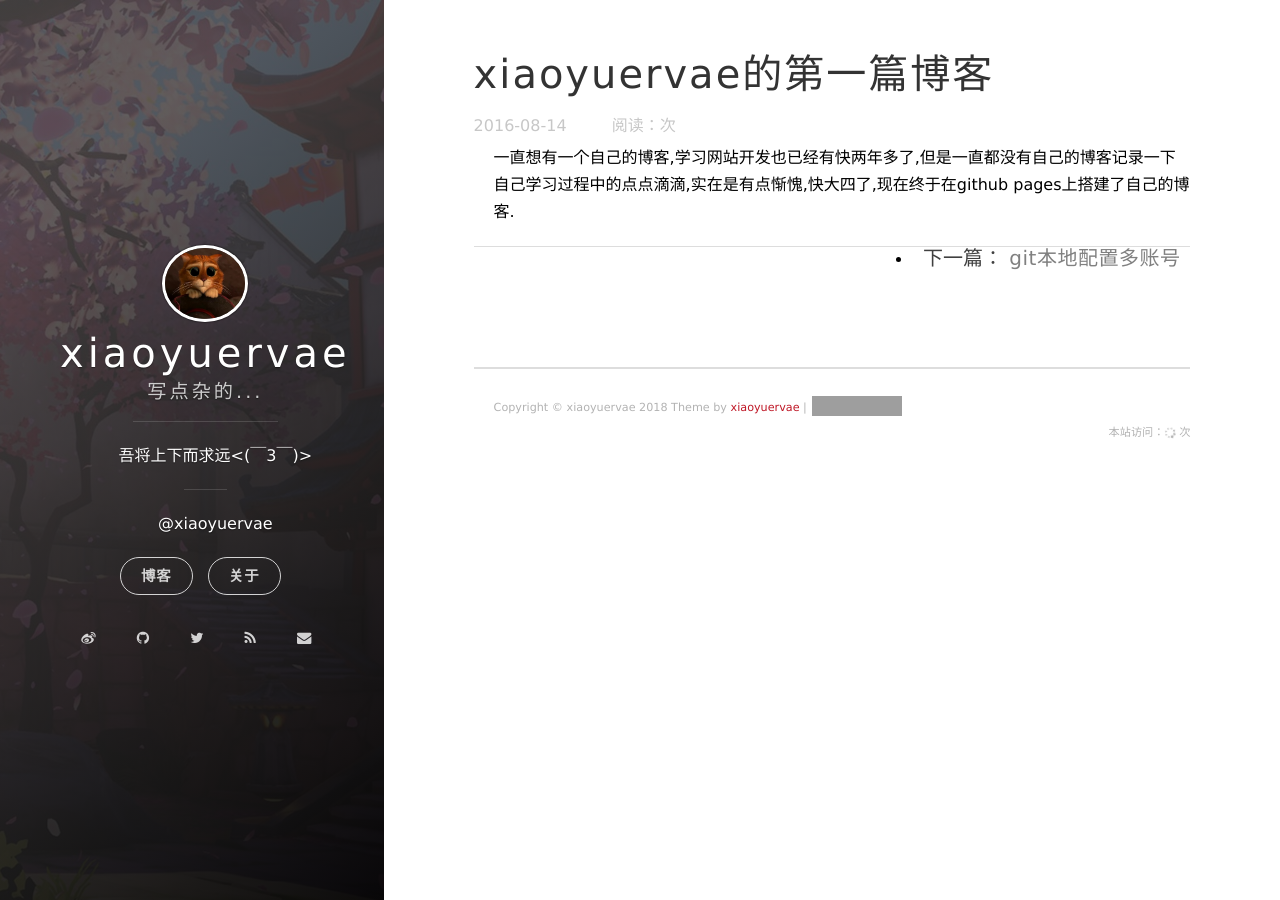
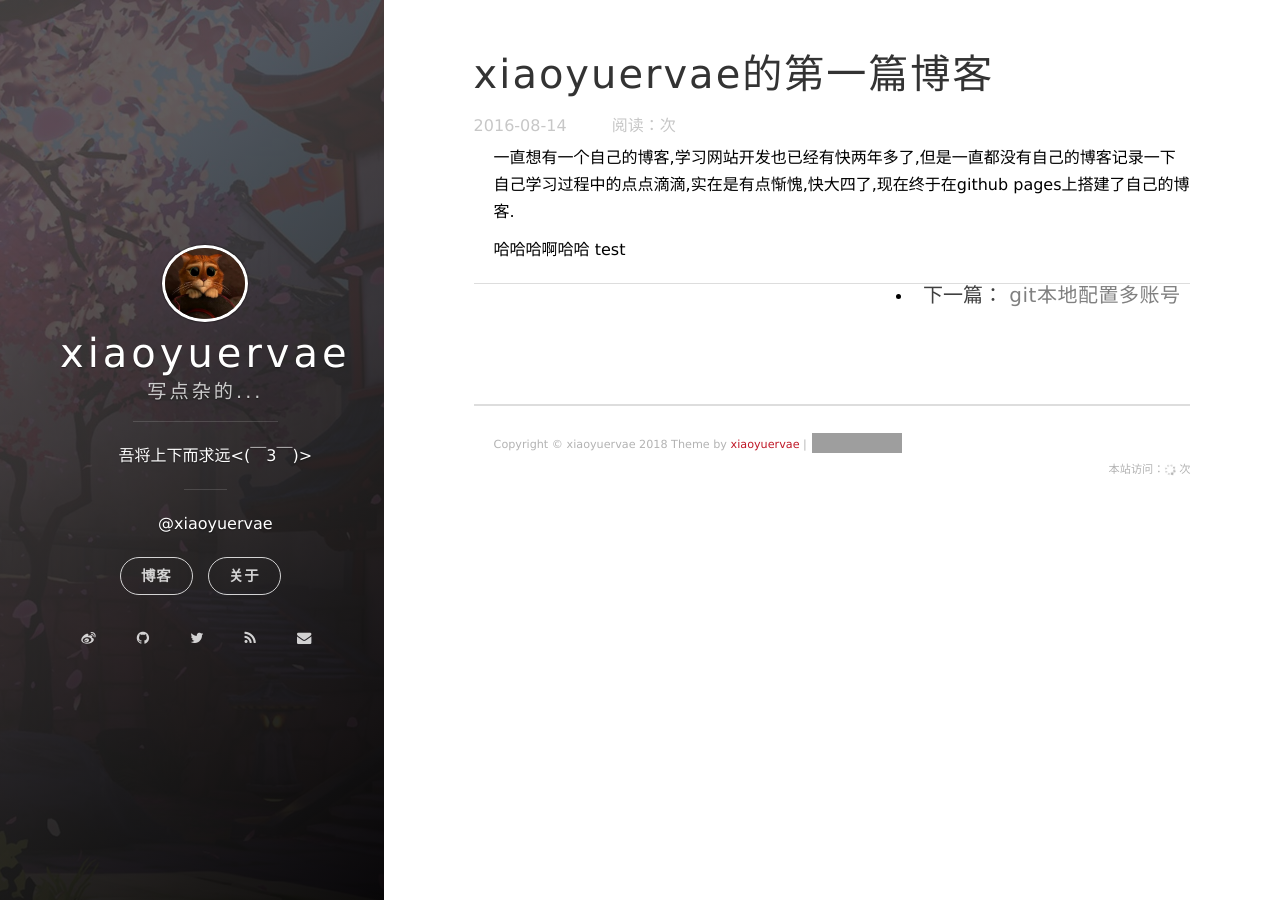
Before and after one commit to xiaoyuervae/xiaoyuervae.github.io, a Jekyll site: the page built from _posts/2016-08-14-Xiaoyuervae的第一篇博客.md, in a window 1280 px wide. Built offline with Jekyll 4.4.1, drawn with Linux system fonts in a browser that asks for light colours; nearby versions of some CDN libraries; Markdown is read by kramdown in place of the engine named in the settings; comment, search, counter and statistics services are not loaded; grey boxes are pictures that could not be loaded.

Commit message:
添加测试

```diff
--- a/_posts/2016-08-14-Xiaoyuervae的第一篇博客.md
+++ b/_posts/2016-08-14-Xiaoyuervae的第一篇博客.md
@@ -8,4 +8,6 @@ tag: 博客
 
 一直想有一个自己的博客,学习网站开发也已经有快两年多了,但是一直都没有自己的博客记录一下自己学习过程中的点点滴滴,实在是有点惭愧,快大四了,现在终于在github pages上搭建了自己的博客.
 
+哈哈哈啊哈哈 test
+
 <!--more-->
```
